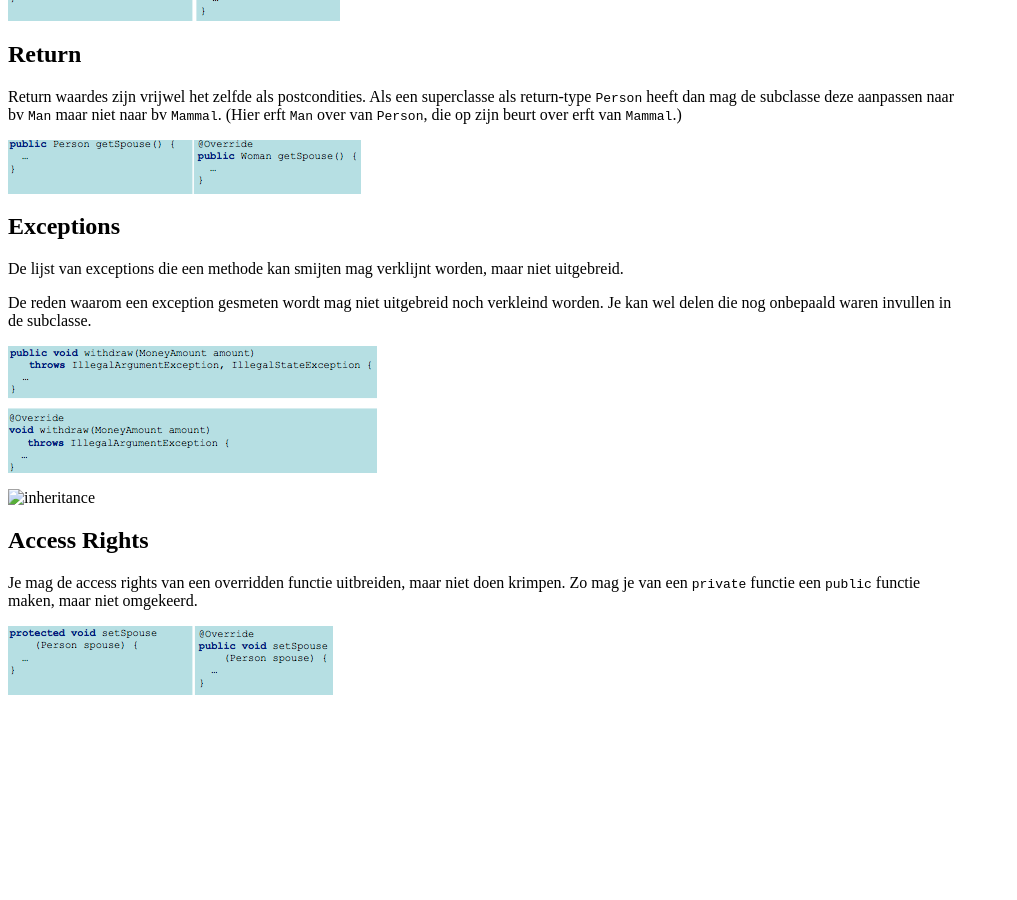
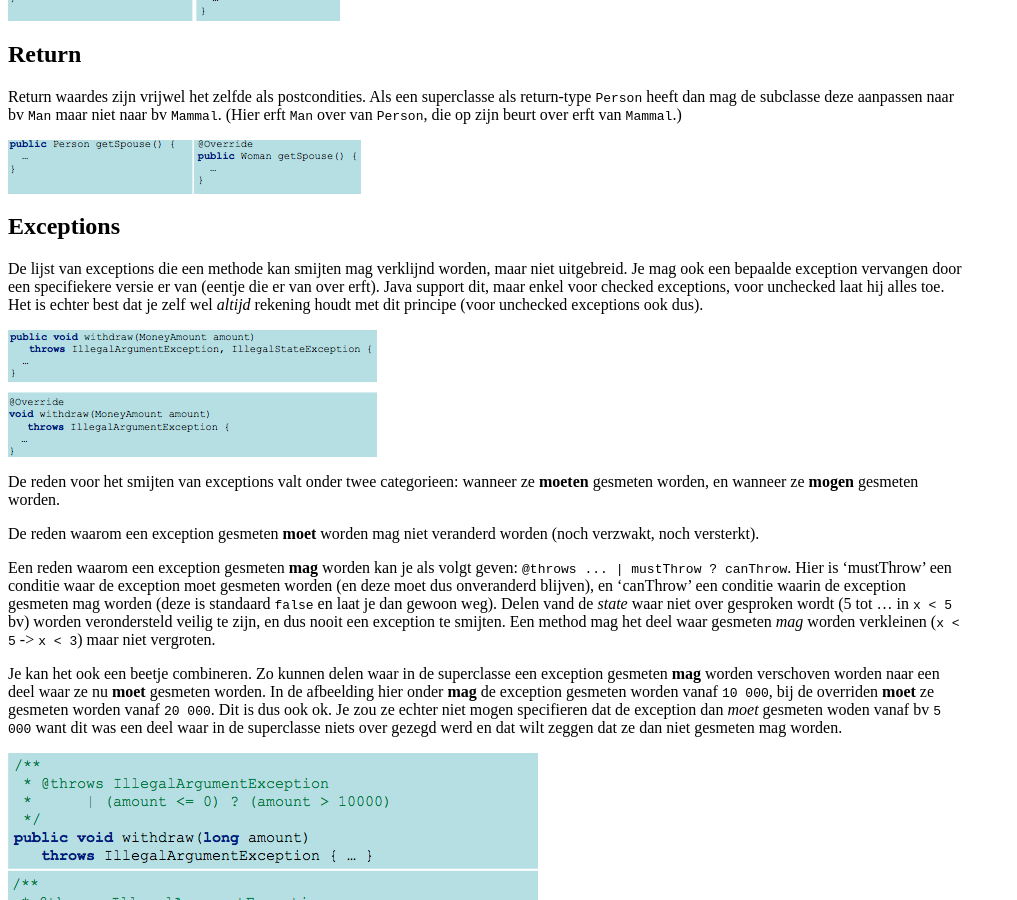
Before and after one commit to myschoolwork/samenvatting_op, a Jekyll site: the page built from part3/_posts/0003-08-01-Liskov.md, in a window 1280 px wide and 900 px high, scrolled down 1297 px. Shown: the whole window, without its empty margins (0-1017 px from the left). Built offline with Jekyll 4.4.1, drawn with Linux system fonts in a browser that asks for light colours; before the commit the page ends 2008 px from its top, so only the background shows below that.

Commit message:
Rewritten the exceptions part of Liskov since it was wrong and crap. Also some other minor spelling fixes and rewordings.

```diff
--- a/part3/_posts/0003-08-01-Liskov.md
+++ b/part3/_posts/0003-08-01-Liskov.md
@@ -32,32 +32,38 @@ Bijvoorbeeld, als de superclasse een preconditie heeft die zegt dat de parameter
 
 Opgelet, in tegenstelling tot poscondities en classe invarianten, als je bij precondities een conditie niet opnieuw schrijft wordt ze verondersteld niet langer te gelden. Als je dus de precondities onveranderd wilt laten moet je ze allemaal opnieuw schrijven.
 
-![inheritance]({{ site.github.url }}/part3/images/liskov_pre.png)
+![pre]({{ site.github.url }}/part3/images/liskov_pre.png)
 
 ## Argumenten
 
 Volgens Liskov kunnen argumenten enkel verzwakt worden. Zo mag je van `Woman` een `Person` maken, maar niet omgekeerd. **Java laat dit echter niet toe**, de parameter-types moeten dus altijd het zelfde blijven.
 
-![inheritance]({{ site.github.url }}/part3/images/liskov_args.png)
+![args]({{ site.github.url }}/part3/images/liskov_args.png)
 
 ## Return
 
 Return waardes zijn vrijwel het zelfde als postcondities. Als een superclasse als return-type `Person` heeft dan mag de subclasse deze aanpassen naar bv `Man` maar niet naar bv `Mammal`. (Hier erft `Man` over van `Person`, die op zijn beurt over erft van `Mammal`.)
 
-![inheritance]({{ site.github.url }}/part3/images/liskov_return.png)
+![return]({{ site.github.url }}/part3/images/liskov_return.png)
 
 ## Exceptions
 
-De lijst van exceptions die een methode kan smijten mag verklijnt worden, maar niet uitgebreid.
+De lijst van exceptions die een methode kan smijten mag verklijnd worden, maar niet uitgebreid. Je mag ook een bepaalde exception vervangen door een specifiekere versie er van (eentje die er van over erft). Java support dit, maar enkel voor checked exceptions, voor unchecked laat hij alles toe. Het is echter best dat je zelf wel *altijd* rekening houdt met dit principe (voor unchecked exceptions ook dus).
 
-De reden waarom een exception gesmeten wordt mag niet uitgebreid noch verkleind worden. Je kan wel delen die nog onbepaald waren invullen in de subclasse.
+![except]({{ site.github.url }}/part3/images/liskov_exceptions_set.png)
 
-![inheritance]({{ site.github.url }}/part3/images/liskov_exceptions_set.png)
+De reden voor het smijten van exceptions valt onder twee categorieen: wanneer ze **moeten** gesmeten worden, en wanneer ze **mogen** gesmeten worden.
 
-![inheritance]({{ site.github.url }}/part3/images/liskov_exceptions_reason.png)
+De reden waarom een exception gesmeten **moet** worden mag niet veranderd worden (noch verzwakt, noch versterkt).
+
+Een reden waarom een exception gesmeten **mag** worden kan je als volgt geven: `@throws ... | mustThrow ? canThrow`. Hier is 'mustThrow' een conditie waar de exception moet gesmeten worden (en deze moet dus onveranderd blijven), en 'canThrow' een conditie waarin de exception gesmeten mag worden (deze is standaard `false` en laat je dan gewoon weg). Delen vand de *state* waar niet over gesproken wordt (5 tot ... in `x < 5` bv) worden verondersteld veilig te zijn, en dus nooit een exception te smijten. Een method mag het deel waar gesmeten *mag* worden verkleinen (`x < 5` -> `x < 3`) maar niet vergroten.
+
+Je kan het ook een beetje combineren. Zo kunnen delen waar in de superclasse een exception gesmeten **mag** worden verschoven worden naar een deel waar ze nu **moet** gesmeten worden. In de afbeelding hier onder **mag** de exception gesmeten worden vanaf `10 000`, bij de overriden **moet** ze gesmeten worden vanaf `20 000`. Dit is dus ook ok. Je zou ze echter niet mogen specifieren dat de exception dan *moet* gesmeten woden vanaf bv `5 000` want dit was een deel waar in de superclasse niets over gezegd werd en dat wilt zeggen dat ze dan niet gesmeten mag worden.
+
+![execpt reason]({{ site.github.url }}/part3/images/liskov_exceptions_reason.png)
 
 ## Access Rights
 
 Je mag de access rights van een overridden functie uitbreiden, maar niet doen krimpen. Zo mag je van een `private` functie een `public` functie maken, maar niet omgekeerd.
 
-![inheritance]({{ site.github.url }}/part3/images/liskov_access.png)
+![access]({{ site.github.url }}/part3/images/liskov_access.png)
```
Also changed, not shown: other parts of part3/_posts/0003-08-01-Liskov.md (+3 -3 lines), part1/_posts/0001-02-01-Nominal Programming.md (+2 -2 lines), part1/_posts/0001-02-02-Testing.md (+1 -1 lines), part2/_posts/0002-05-02-Unrestricted Connectivity.md (+2 -2 lines), part3/_posts/0003-06-02-Polymorphism.md (+11 -11 lines), part3/images/liskov_exception_reason.png (deleted), part3/images/liskov_exceptions_reason.png (added).
